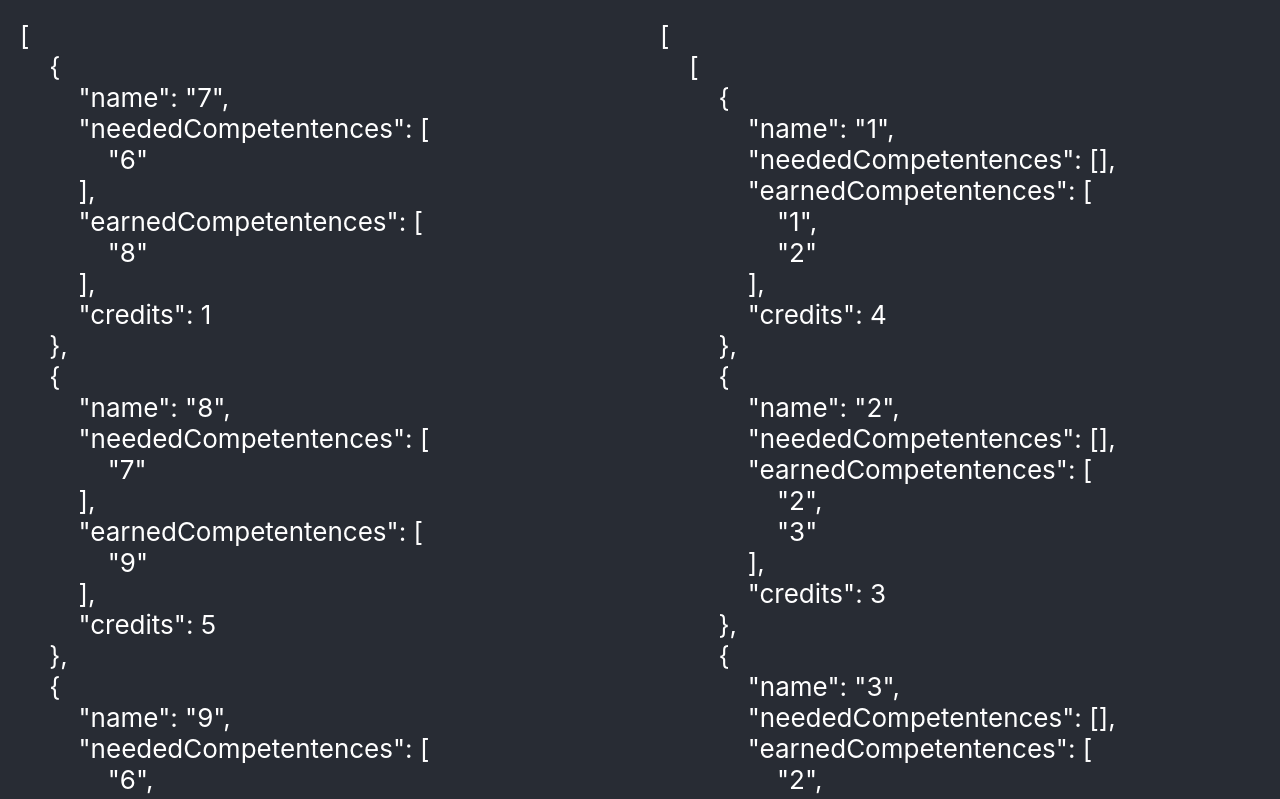
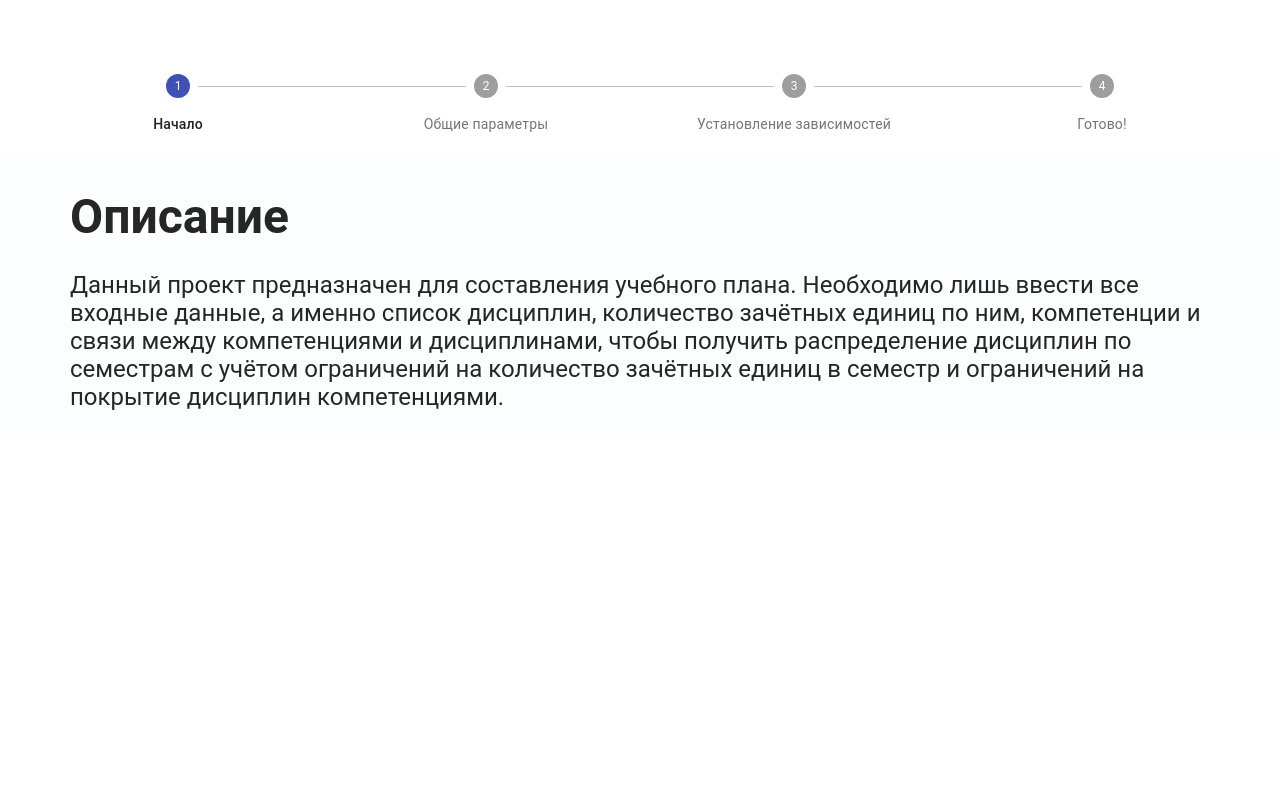
Before and after one commit to rezvd/omstu-science-work, a React (Create React App) app: page / in a window 1280 px wide. Shown: the top 799 px of the page. Built offline with nearby package versions, Linux system fonts and the light colour scheme.

Commit message:
feat: added navigation, layout, page Start

```diff
--- a/package.json
+++ b/package.json
@@ -3,6 +3,7 @@
   "version": "0.1.0",
   "private": true,
   "dependencies": {
+    "@material-ui/core": "^4.12.4",
     "@testing-library/jest-dom": "^5.16.5",
     "@testing-library/react": "^13.4.0",
     "@testing-library/user-event": "^13.5.0",
@@ -14,6 +15,8 @@
     "husky": "^8.0.1",
     "react": "^18.2.0",
     "react-dom": "^18.2.0",
+    "react-redux": "^8.0.5",
+    "react-router-dom": "^6.4.3",
     "react-scripts": "5.0.1",
     "typescript": "^4.8.4",
     "web-vitals": "^2.1.4"
@@ -49,6 +52,7 @@
   },
   "devDependencies": {
     "eslint-config-prettier": "^8.5.0",
-    "eslint-plugin-prettier": "^4.2.1"
+    "eslint-plugin-prettier": "^4.2.1",
+    "prettier": "^2.6.1"
   }
 }
--- a/src/App.tsx
+++ b/src/App.tsx
@@ -1,8 +1,23 @@
+import {makeStyles} from '@material-ui/core';
 import React from 'react';
+import {Routes, Route, BrowserRouter, Navigate} from 'react-router-dom';
 import './App.css';
+import {colors} from './styles/colors';
+import DepsPage from './pages/deps-page/DepsPage';
+import ParamsPage from './pages/params-page/ParamsPage';
+import ResultsPage from './pages/result-page/ResultPage';
+import StartPage from './pages/start-page/StartPage';
 import {buildCurriculum} from './utils/buildCurriculum';
 
+const useStyles = makeStyles(() => ({
+  container: {
+    backgroundColor: colors.background,
+    maxWidth: '100%',
+  },
+}));
+
 const App: React.FC = () => {
+  const classes = useStyles();
   const subjects = [
     {
       name: '7',
@@ -69,10 +84,19 @@ const App: React.FC = () => {
   console.log(result);
 
   return (
-    <div className="App">
-      <p id="input">{strInput}</p>
-      <p id="result">{strResult}</p>
-    </div>
+    <BrowserRouter>
+      <div className={classes.container}>
+        {/* <p id="input">{strInput}</p>
+      <p id="result">{strResult}</p> */}
+        <Routes>
+          <Route path="/" element={<StartPage />} />
+          <Route path="/params" element={<ParamsPage />} />
+          <Route path="/deps" element={<DepsPage />} />
+          <Route path="/result" element={<ResultsPage />} />
+          <Route path="*" element={<Navigate to="/" />} />
+        </Routes>
+      </div>
+    </BrowserRouter>
   );
 };
 
--- /dev/null
+++ b/src/components/base-layout/BaseLayout.tsx
@@ -0,0 +1,36 @@
+import {Theme, makeStyles, Stepper, Step, StepLabel} from '@material-ui/core';
+
+const useStyles = makeStyles(({palette, spacing}: Theme) => ({
+  container: {
+    padding: '30px 70px',
+  },
+  stepper: {
+    marginTop: '50px',
+  },
+}));
+
+type Props = {
+  currentStep: number;
+  children?: React.ReactNode;
+};
+
+const BaseLayout: React.FC<Props> = ({currentStep, children}) => {
+  const classes = useStyles();
+
+  const steps = ['Начало', 'Общие параметры', 'Установление зависимостей', 'Готово!'];
+
+  return (
+    <>
+      <Stepper activeStep={currentStep} className={classes.stepper} alternativeLabel>
+        {steps.map((label) => (
+          <Step key={label}>
+            <StepLabel>{label}</StepLabel>
+          </Step>
+        ))}
+      </Stepper>
+      <div className={classes.container}>{children}</div>
+    </>
+  );
+};
+
+export default BaseLayout;
--- /dev/null
+++ b/src/pages/deps-page/DepsPage.tsx
@@ -0,0 +1,22 @@
+import {Theme, makeStyles} from '@material-ui/core';
+import BaseLayout from '../../components/base-layout/BaseLayout';
+
+const useStyles = makeStyles(({palette, spacing}: Theme) => ({
+  container: {
+    padding: '72px 70px 70px 70px',
+  },
+}));
+
+const DepsPage: React.FC = () => {
+  const classes = useStyles();
+  //   const dispatch = useDispatch();
+  //   const company: string = useSelector((state: any) => state.companySettings.shortname);
+
+  return (
+    <BaseLayout currentStep={2}>
+      <p>New page</p>
+    </BaseLayout>
+  );
+};
+
+export default DepsPage;
--- /dev/null
+++ b/src/pages/params-page/ParamsPage.tsx
@@ -0,0 +1,22 @@
+import {Theme, makeStyles} from '@material-ui/core';
+import BaseLayout from '../../components/base-layout/BaseLayout';
+
+const useStyles = makeStyles(({palette, spacing}: Theme) => ({
+  container: {
+    padding: '72px 70px 70px 70px',
+  },
+}));
+
+const ParamsPage: React.FC = () => {
+  const classes = useStyles();
+  //   const dispatch = useDispatch();
+  //   const company: string = useSelector((state: any) => state.companySettings.shortname);
+
+  return (
+    <BaseLayout currentStep={1}>
+      <p>New page</p>
+    </BaseLayout>
+  );
+};
+
+export default ParamsPage;
--- /dev/null
+++ b/src/pages/result-page/ResultPage.tsx
@@ -0,0 +1,22 @@
+import {Theme, makeStyles} from '@material-ui/core';
+import BaseLayout from '../../components/base-layout/BaseLayout';
+
+const useStyles = makeStyles(({palette, spacing}: Theme) => ({
+  container: {
+    padding: '72px 70px 70px 70px',
+  },
+}));
+
+const ResultsPage: React.FC = () => {
+  const classes = useStyles();
+  //   const dispatch = useDispatch();
+  //   const company: string = useSelector((state: any) => state.companySettings.shortname);
+
+  return (
+    <BaseLayout currentStep={3}>
+      <p>New page</p>
+    </BaseLayout>
+  );
+};
+
+export default ResultsPage;
--- /dev/null
+++ b/src/pages/start-page/StartPage.tsx
@@ -0,0 +1,36 @@
+import {Theme, makeStyles} from '@material-ui/core';
+import BaseLayout from '../../components/base-layout/BaseLayout';
+import {typography} from '../../styles/typography';
+
+const useStyles = makeStyles(({palette, spacing}: Theme) => ({
+  container: {
+    padding: '72px 70px 70px 70px',
+  },
+  title: {
+    ...typography.h1,
+  },
+  text: {
+    ...typography.text,
+  },
+}));
+
+const StartPage: React.FC = () => {
+  const classes = useStyles();
+  //   const dispatch = useDispatch();
+  //   const company: string = useSelector((state: any) => state.companySettings.shortname);
+
+  return (
+    <BaseLayout currentStep={0}>
+      <p className={classes.title}>Описание</p>
+      <p className={classes.text}>
+        Данный проект предназначен для составления учебного плана. Необходимо лишь ввести все входные
+        данные, а именно список дисциплин, количество зачётных единиц по ним, компетенции и связи
+        между компетенциями и дисциплинами, чтобы получить распределение дисциплин по семестрам с
+        учётом ограничений на количество зачётных единиц в семестр и ограничений на покрытие дисциплин
+        компетенциями.
+      </p>
+    </BaseLayout>
+  );
+};
+
+export default StartPage;
--- /dev/null
+++ b/src/styles/colors.ts
@@ -0,0 +1,3 @@
+export const colors = {
+  background: '#FCFDFF',
+};
--- /dev/null
+++ b/src/styles/typography.ts
@@ -0,0 +1,46 @@
+const defaultTextStyles = {
+  fontFamily: 'Roboto',
+  fontStyle: 'normal',
+  color: '#262626',
+  whiteSpace: 'normal' as const,
+};
+
+export const typography = {
+  h1: {
+    ...defaultTextStyles,
+    fontWeight: 700,
+    fontSize: '48px',
+    marginBottom: '26px',
+  },
+  h2: {
+    ...defaultTextStyles,
+    fontWeight: 700,
+    fontSize: '36px',
+    marginBottom: '18px',
+  },
+  h3: {
+    ...defaultTextStyles,
+    fontWeight: 700,
+    fontSize: '32px',
+  },
+  h4: {
+    ...defaultTextStyles,
+    fontWeight: 700,
+    fontSize: '24px',
+  },
+  h5: {
+    ...defaultTextStyles,
+    fontWeight: 700,
+    fontSize: '16px',
+  },
+  text: {
+    ...defaultTextStyles,
+    fontWeight: 400,
+    fontSize: '24px',
+  },
+  smallText: {
+    ...defaultTextStyles,
+    fontWeight: 400,
+    fontSize: '16px',
+  },
+};
```
Also changed, not shown: 1 other file (tests, documents, lock files or other folders).
